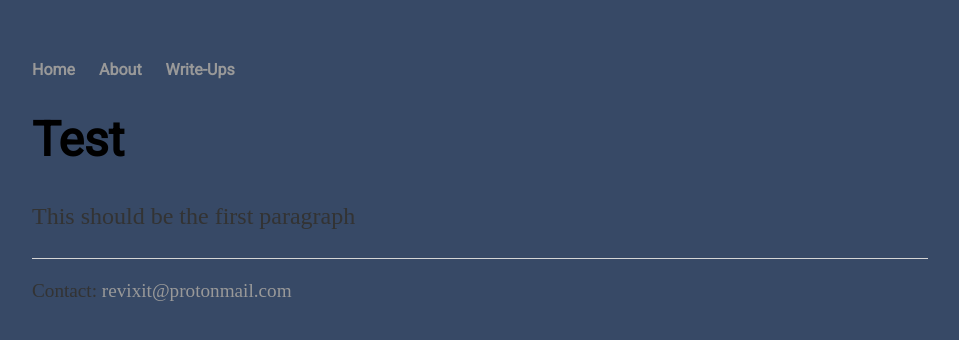
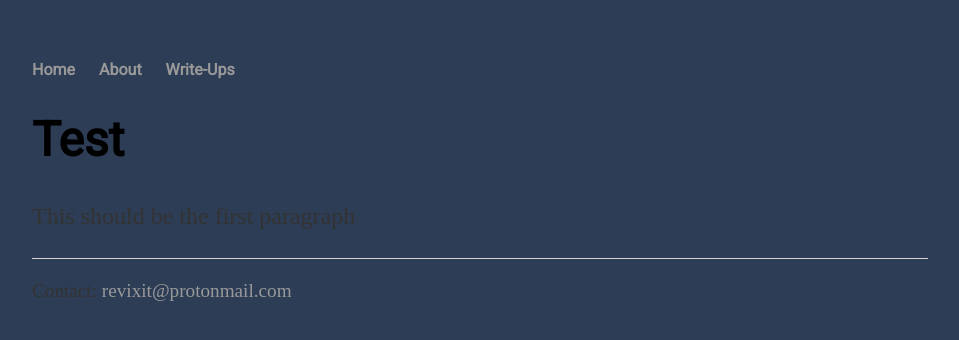
Before and after one commit to takaya1337/takaya1337.github.io, a Jekyll site: the page built from index.html, in a window 1280 px wide. Shown: the top 340 px of the page, without its empty margins (160-1119 px from the left). Built offline with Jekyll 4.4.1, drawn with Linux system fonts in a browser that asks for light colours.

Commit message:
Update main.css

```diff
--- a/css/main.css
+++ b/css/main.css
@@ -1,7 +1,7 @@
 body {
     margin: 60px auto;
     width: 70%;
-    background-color: #374966;
+    background-color: #2d3d56;
 }
 nav ul, footer ul {
     font-family: 'Roboto', sans-serif;
```
